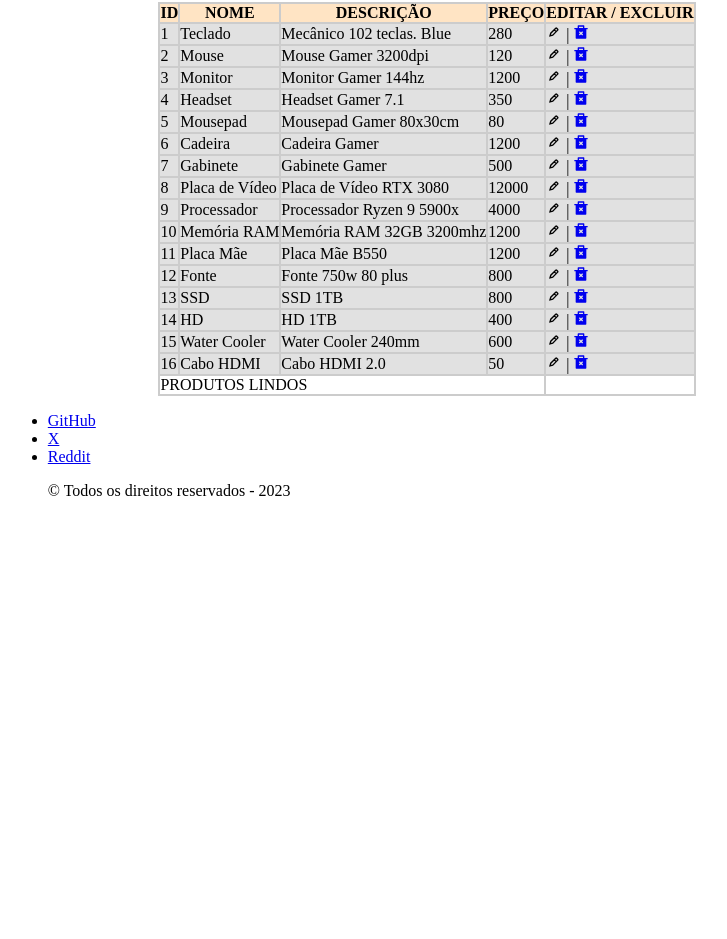
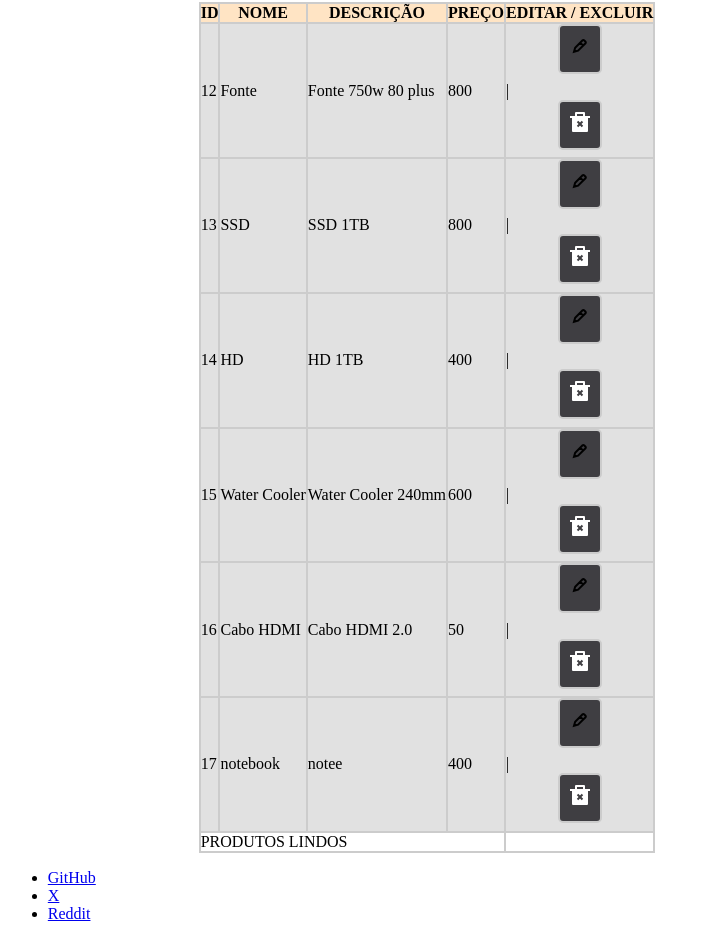
Before and after one commit to freitaslivia/spa-1tdspm, a React (Vite) app: page /produtos in a window 1280 px wide. Shown: the part 327-1266 px from the top of the page, without its empty margins (213-940 px from the left). Before the commit the page ends 843 px from the top, so only its background shows below. Built offline with nearby package versions, Linux system fonts and the light colour scheme; data requests are answered from the project's data file.

Commit message:
editar e excluir feito

```diff
--- a/db.json
+++ b/db.json
@@ -1,20 +1,40 @@
 {
-    "produtos":[
-        {"id": 1, "nome": "Teclado", "desc": "Mecânico 102 teclas. Blue", "valor": 280},
-        {"id": 2, "nome": "Mouse", "desc": "Mouse Gamer 3200dpi", "valor": 120},
-        {"id": 3, "nome": "Monitor", "desc": "Monitor Gamer 144hz", "valor": 1200},
-        {"id": 4, "nome": "Headset", "desc": "Headset Gamer 7.1", "valor": 350},
-        {"id": 5, "nome": "Mousepad", "desc": "Mousepad Gamer 80x30cm", "valor": 80},
-        {"id": 6, "nome": "Cadeira", "desc": "Cadeira Gamer", "valor": 1200},
-        {"id": 7, "nome": "Gabinete", "desc": "Gabinete Gamer", "valor": 500},
-        {"id": 8, "nome": "Placa de Vídeo", "desc": "Placa de Vídeo RTX 3080", "valor": 12000},
-        {"id": 9, "nome": "Processador", "desc": "Processador Ryzen 9 5900x", "valor": 4000},
-        {"id": 10, "nome": "Memória RAM", "desc": "Memória RAM 32GB 3200mhz", "valor": 1200},
-        {"id": 11, "nome": "Placa Mãe", "desc": "Placa Mãe B550", "valor": 1200},
-        {"id": 12, "nome": "Fonte", "desc": "Fonte 750w 80 plus", "valor": 800},
-        {"id": 13, "nome": "SSD", "desc": "SSD 1TB", "valor": 800},
-        {"id": 14, "nome": "HD", "desc": "HD 1TB", "valor": 400},
-        {"id": 15, "nome": "Water Cooler", "desc": "Water Cooler 240mm", "valor": 600},
-        {"id": 16, "nome": "Cabo HDMI", "desc": "Cabo HDMI 2.0", "valor": 50}
-    ]
+  "produtos": [
+    {
+      "id": 12,
+      "nome": "Fonte",
+      "desc": "Fonte 750w 80 plus",
+      "valor": 800
+    },
+    {
+      "id": 13,
+      "nome": "SSD",
+      "desc": "SSD 1TB",
+      "valor": 800
+    },
+    {
+      "id": 14,
+      "nome": "HD",
+      "desc": "HD 1TB",
+      "valor": 400
+    },
+    {
+      "id": 15,
+      "nome": "Water Cooler",
+      "desc": "Water Cooler 240mm",
+      "valor": 600
+    },
+    {
+      "id": 16,
+      "nome": "Cabo HDMI",
+      "desc": "Cabo HDMI 2.0",
+      "valor": 50
+    },
+    {
+      "id": 17,
+      "nome": "notebook",
+      "desc": "notee",
+      "valor": "400"
+    }
+  ]
 }
--- /dev/null
+++ b/src/components/EditarP/EditarP.jsx
@@ -0,0 +1,88 @@
+import { useState, useEffect } from "react";
+
+export default function EditarProduto(props) {
+  const [produto, setProduto] = useState({
+    id: "",
+    nome: "",
+    desc: "",
+    valor: "",
+  });
+
+  // UseEffect para carregar os dados do produto quando o componente é montado
+  useEffect(() => {
+    if (props.produto) {
+      setProduto(props.produto);
+    }
+  }, [props.produto]);
+
+  const handleChange = (e) => {
+    // Destructuring dos dados que chegam do form.
+    const { name, value } = e.target;
+    setProduto({ ...produto, [name]: value });
+  };
+
+  const handleSubmit = (e) => {
+    e.preventDefault();
+
+    fetch(`http://localhost:5000/produtos/${produto.id}`, {
+      method: "PUT",
+      headers: {
+        "Content-Type": "application/json",
+      },
+      body: JSON.stringify(produto),
+    })
+      .then((response) => response.json())
+      .then((response) => {
+        console.log(response);
+        // Feche o modal de edição
+        props.setOpenEditar(false);
+
+        location.reload();
+      })
+      .catch((error) => console.log(error));
+  };
+
+  if (props.openEditar) {
+    return (
+      <div>
+        <h1>Editar Produto</h1>
+
+        <button onClick={()=> props.setOpenEditar(false)}>X</button>
+
+        <form onSubmit={handleSubmit}>
+          <div>
+            <label htmlFor="nome">Nome do Produto:</label>
+            <input
+              type="text"
+              id="nome"
+              name="nome"
+              value={produto.nome}
+              onChange={handleChange}
+            />
+          </div>
+          <div>
+            <label htmlFor="desc">Descrição do Produto:</label>
+            <input
+              type="text"
+              id="desc"
+              name="desc"
+              value={produto.desc}
+              onChange={handleChange}
+            />
+          </div>
+          <div>
+            <label htmlFor="valor">Valor do Produto:</label>
+            <input
+              type="text"
+              id="valor"
+              name="valor"
+              value={produto.valor}
+              onChange={handleChange}
+            />
+          </div>
+          <button type="submit">Salvar</button>
+        </form>
+      </div>
+    );
+  }
+}
--- /dev/null
+++ b/src/components/EditarP/EditarP.scss
@@ -0,0 +1,11 @@
+.EditarP{
+    background-color: rgba(0,0,0,0.8);
+    color: #fff;
+    width: 100%;
+    height: 100%;
+    position: fixed;
+    top:0;
+    left: 0;
+    z-index: 1000;
+    text-align: center;
+}
--- /dev/null
+++ b/src/components/ExcluirP/ExcluirP.jsx
@@ -0,0 +1,37 @@
+
+export default function ExcluirP(props) {
+
+  const handleExclude = async () => {
+
+    const handleExclude = await fetch(`http://localhost:5000/produtos/${props.produto.id}`, {
+      method: "DELETE",
+      headers: {
+        "Content-Type": "application/json",
+      },
+    });
+
+    if (!handleExclude.ok) {
+      console.log("Erro ao excluir produto");
+    }
+    console.log("Produto excluído com sucesso");
+    location.reload();
+  };
+
+  if (props.openExcluir) {
+    return (
+      <div>
+        <h1>Excluir Produto</h1>
+        <div>
+          <p>Nome : {props.produto.nome}</p>
+          <p>Desc : {props.produto.desc}</p>
+          <p>valor : {props.produto.valor}</p>
+          <p>id : {props.produto.id}</p>
+          <div>
+            <button onClick={handleExclude}>EXCLUIR</button>
+            <button onClick={() => props.setOpenExcluir(false)}>Cancelar</button>
+          </div>
+        </div>
+      </div>
+    );
+  }
+}
--- a/src/routes/Produtos.jsx
+++ b/src/routes/Produtos.jsx
@@ -1,39 +1,69 @@
 import { Link } from "react-router-dom";
-import {GrFormEdit as Editar} from "react-icons/gr";
-import {RiDeleteBin2Fill as Excluir} from "react-icons/ri";
+import { GrFormEdit as Editar } from "react-icons/gr";
+import { RiDeleteBin2Fill as Excluir } from "react-icons/ri";
 import style from "./Produtos.module.css";
 import { useEffect, useState } from "react";
 import ModalInserir from "../components/ModalInserir/ModalInserir";
 import "./Produtos.scss";
+import ExcluirP from "../components/ExcluirP/ExcluirP";
+import EditarP from "../components/EditarP/EditarP";
 
 export default function Produtos() {
   document.title = "Produtos";
 
-  const [listaProdutoExterna, setListaProdutoExterna] = useState([{}]);
+  const [listaProdutoExterna, setListaProdutoExterna] = useState([]);
+  const [open, setOpen] = useState(false);
+  const [openExcluir, setOpenExcluir] = useState(false);
+  const [openEditar, setOpenEditar] = useState(false);
+  const [produtoSelecionado, setProdutoSelecionado] = useState(null); // Estado para armazenar o produto selecionado
 
-  useEffect(()=>{
-    fetch("http://localhost:5000/produtos",{
+  useEffect(() => {
+    fetch("http://localhost:5000/produtos", {
       method: "GET",
-      headers:{
-        "Content-Type":"application/json"
-      }
+      headers: {
+        "Content-Type": "application/json",
+      },
     })
-    .then((response)=> response.json())
+      .then((response) => response.json())
       .then((data) => {
         setListaProdutoExterna(data);
       })
-    .catch(error => console.log(error));
-  },[]);
+      .catch((error) => console.log(error));
+  }, []);
 
-  const [open, setOpen] = useState(false);
+  const handleOpenEditar = (produto) => {
+    setProdutoSelecionado(produto); // Defina o produto selecionado
+    setOpenEditar(true);
+  };
+
+  const handleOpenExcluir = (produto) => {
+    setProdutoSelecionado(produto); // Defina o produto selecionado
+    setOpenExcluir(true);
+  };
 
   return (
     <div>
       <h1>LISTA DE PRODUTOS</h1>
 
-      {open ? <ModalInserir open={open} setOpen={setOpen}/> : "" }
+      {open ? <ModalInserir open={open} setOpen={setOpen} /> : null}
 
-      <button onClick={()=> setOpen(true)}>OPEN-MODAL</button>
+      {openExcluir ? (
+        <ExcluirP
+          openExcluir={openExcluir}
+          setOpenExcluir={setOpenExcluir}
+          produto={produtoSelecionado} // Passe o produto selecionado
+        />
+      ) : null}
+
+      {openEditar ? (
+        <EditarP
+          openEditar={openEditar}
+          setOpenEditar={setOpenEditar}
+          produto={produtoSelecionado} // Passe o produto selecionado
+        />
+      ) : null}
+
+      <button onClick={() => setOpen(true)}>OPEN-MODAL</button>
 
       <table className={style.tblEstilo}>
         <thead>
@@ -46,17 +76,23 @@ export default function Produtos() {
           </tr>
         </thead>
         <tbody>
-        {
-          listaProdutoExterna.map((item,indice)=>(
+          {listaProdutoExterna.map((item, indice) => (
             <tr key={indice} className={style.tblLine}>
               <td>{item.id}</td>
               <td>{item.nome}</td>
               <td>{item.desc}</td>
               <td>{item.valor}</td>
-                <td> <Link to={`/editar/produtos/${item.id}`}><Editar/></Link> | <Link to={`/excluir/produtos/${item.id}`}><Excluir/></Link> </td>
+              <td>
+                <button onClick={() => handleOpenEditar(item)}>
+                  <Editar />
+                </button>{" "}
+                |{" "}
+                <button onClick={() => handleOpenExcluir(item)}>
+                  <Excluir />
+                </button>
+              </td>
             </tr>
-          ))
-        }
+          ))}
         </tbody>
         <tfoot>
           <tr>
@@ -65,32 +101,5 @@ export default function Produtos() {
         </tfoot>
       </table>
     </div>
-  )
+  );
 }
-
-//Exemplo de useEfect
-// useEffect(()=>{
-//   console.log("Este useEffect renderiza sempre! " + counter);
-// });
-
-// const [counter, setCounter] = useState(0);
-
-// const [listaProdutosLocal, setListaProdutosLocal] = useState([{}]);
-
-// useEffect(()=>{
-//   console.log("Este useEffect renderiza apenas uma vez!");
-//   setListaProdutosLocal(ListaProdutos);
-// },[ ]);
-
-// const [counter2, setCounter2] = useState(0)
-
-// useEffect(()=>{
-//   console.log("Este useEffect renderiza sempre que o objeto/variável ou elemento que está sendo monitorado no array de dependências sofra alguma atualização.");
-// },[counter2]);
-
-// <div>
-// <button onClick={()=> setCounter(counter + 1)}>COUNTER - {counter}</button>
-// </div>
-// <div>
-// <button onClick={()=> setCounter2(counter2 + 1)}>COUNTER2 - {counter2}</button>
-// </div>
```
Lines whose indentation alone changed are shown as unchanged.
